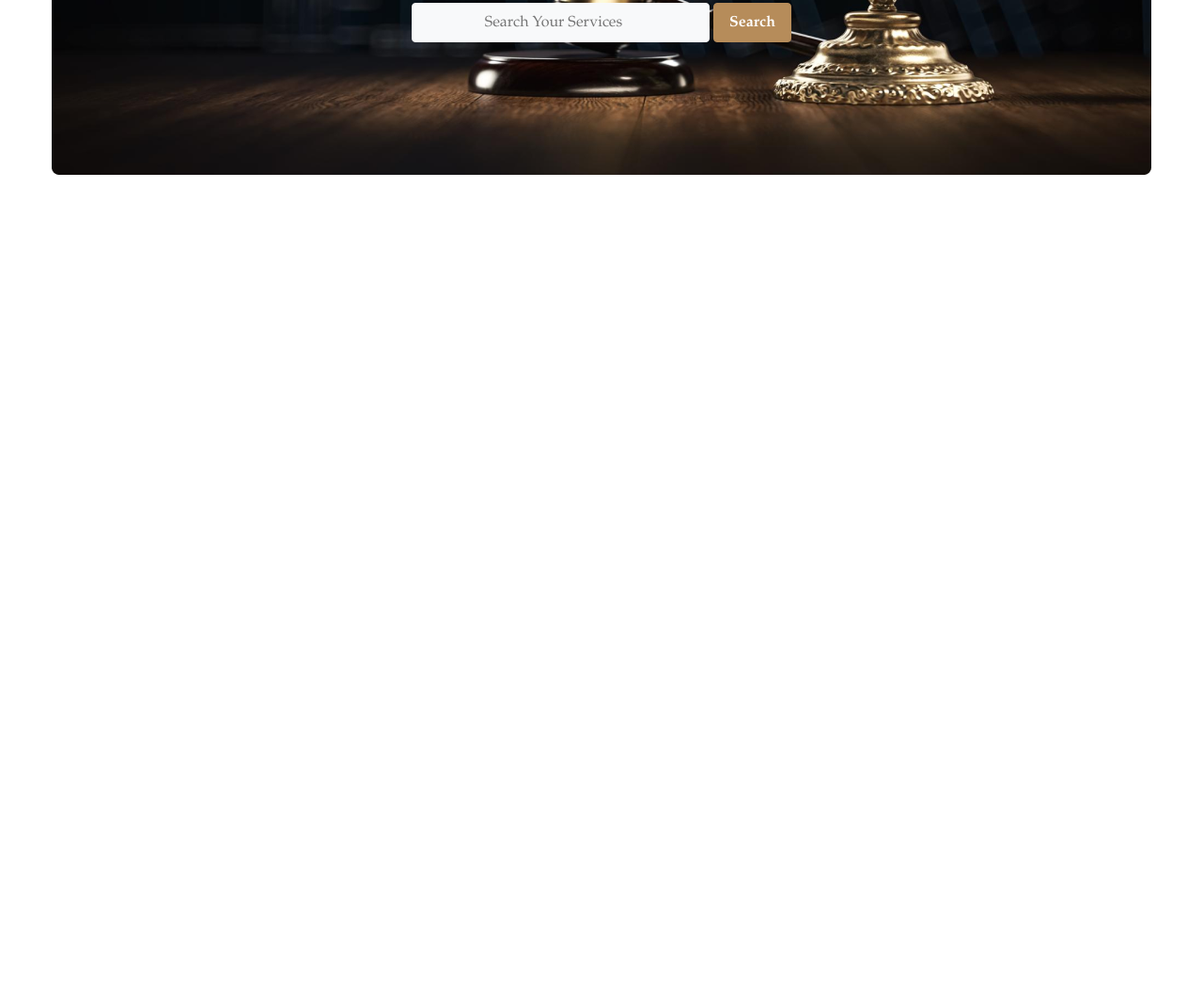
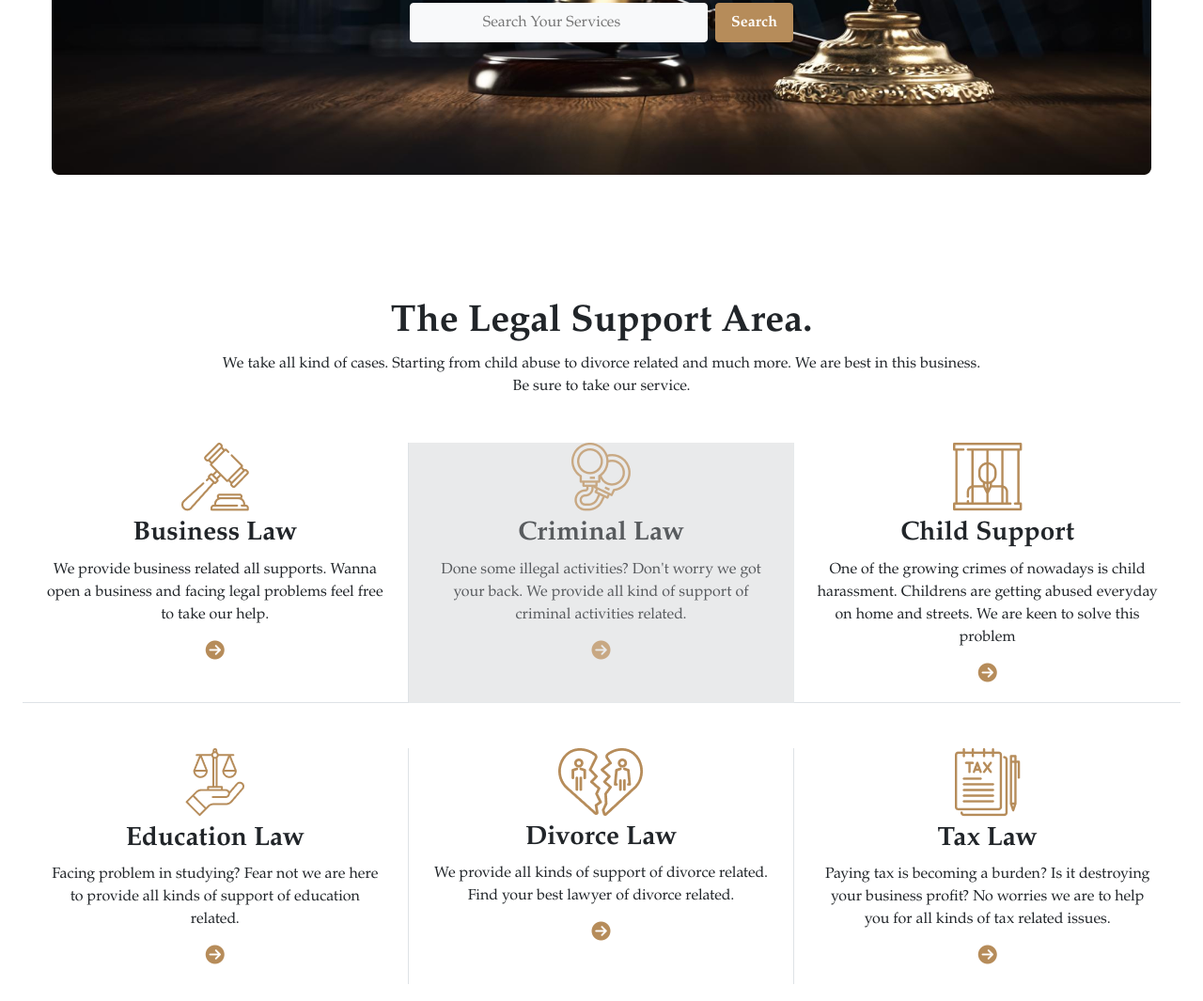
Before and after one commit to jahid902/Legal-Solutions-Website, a plain HTML site: page index.html in a window 1280 px wide. Shown: the part 559-1624 px from the top of the page at 94% size. Before the commit the page ends 870 px from the top, so only its background shows below. Drawn offline with nearby package versions, Linux system fonts and the light colour scheme.

Commit message:
updated banner and completed 2nd section

```diff
--- a/index.html
+++ b/index.html
@@ -4,10 +4,15 @@
     <meta charset="utf-8">
     <meta name="viewport" content="width=device-width, initial-scale=1">
     <title>Legal Solution</title>
+
     <link href="https://cdn.jsdelivr.net/npm/bootstrap@5.3.0-alpha1/dist/css/bootstrap.min.css" rel="stylesheet" integrity="sha384-GLhlTQ8iRABdZLl6O3oVMWSktQOp6b7In1Zl3/Jr59b6EGGoI1aFkw7cmDA6j6gD" crossorigin="anonymous">
+
     <link rel="stylesheet" href="styles/styles.css">
+
     <link rel="stylesheet" href="styles/bootstrap.css">
+
     <script src="https://kit.fontawesome.com/a5b4a354ac.js" crossorigin="anonymous"></script>
+
   </head>
 
   <body class="container-fluid">
@@ -48,7 +53,7 @@
             </div>
             <!-- end of navbar -->
 
-            <div class="banner-section d-flex flex-column justify-content-center text-center align-items-center text-center">
+            <div class="banner-section d-flex flex-column justify-content-center text-center align-items-center text-center mb-2">
                 <h1 class="text-white fw-bolder display-3">
                     We Provide Effective <br> Legal solutions.
                 </h1>
@@ -57,15 +62,81 @@
                 </p>
 
                     <div>
-                    <input class="text-secondary btn btn-light py-2 px-5" type="search" name="" id="" placeholder="Search Your Services">
-                    <button class="btn btn-primary px-3 py-2 fw-bold" type="submit">Search</button>
+                    <input class="text-secondary btn btn-light py-2 px-5 me-1" type="search" name="" id="" placeholder="Search Your Services">
+                    <button class="btn btn-primary px-3 py-2 fw-bolder" type="submit">Search</button>
                     </div>
             </div>
         </section>
     </header>
+
+
+    <!-- End of Header Section -->
+
     <main>
+      <section>
+
+        <div class="text-center mb-3">
+          <h2 class="display-6 fw-semibold">
+            The Legal Support Area.
+          </h2>
+          <p>
+            We take all kind of cases. Starting from child abuse to divorce related and much more. We are best in this business. <br> Be sure to take our service.
+          </p>
+        </div>
+
+        <div>
+          <div class="container-fluid text-center my-5">
+            <div class="row row-cols-1 row-cols-md-3 g-5 ">
+              <div class="col border border-top-0 border-start-0 border-1">
+                <img src="images/business.png" alt="">
+                <h3 class="mt-2 fw-bold">Business Law</h3>
+                <p class="fw-light">We provide business related all supports. Wanna open a business and facing legal problems feel free to take our help.</p>
+                <p><i class="fa-solid fa-circle-arrow-right fs-5 next-vector"></i></p>
+
+              </div>
+              <div class="col bg-secondary-subtle opacity-75
+                border border-top-0 border-start-0 border-1">
+                <img src="images/criminal.png" alt="">
+                <h3 class="mt-2 fw-bold">Criminal Law</h3>
+                <p class="fw-light">Done some illegal activities? Don't worry we got your back. We provide all kind of support of criminal activities related.</p>
+                <p><i class="fa-solid fa-circle-arrow-right fs-5 next-vector"></i></p>
+
+              </div>
+              <div class="col border border-top-0 border-start-0 border-end-0 border-1">
+                <img src="images/child.png" alt="">
+                <h3 class="mt-2 fw-bold">Child Support</h3>
+                <p class="fw-light">One of the growing crimes of nowadays is child harassment. Childrens are getting abused everyday on home and streets. We are keen to solve this problem </p>
+                <p><i class="fa-solid fa-circle-arrow-right fs-5 next-vector"></i></p>
+              </div>
+              <div class="col fw-bold col border border-top-0 border-start-0 border-bottom-0 border-1">
+                <img src="images/education.png" alt="">
+                <h3 class="mt-2 fw-bold">Education Law</h3>
+                <p class="fw-light">Facing problem in studying? Fear not we are here to provide all kinds of support of education related.</p>
+                <p><i class="fa-solid fa-circle-arrow-right fs-5 next-vector"></i></p>
+              </div>
+              <div class="col border border-top-0 border-start-0 border-bottom-0 border-1">
+                <img src="images/divorce.png" alt="">
+                <h3 class="mt-2 fw-bold">Divorce Law</h3>
+                <p class="fw-light">We provide all kinds of support of divorce related. Find your best lawyer of divorce related.</p>
+                <p><i class="fa-solid fa-circle-arrow-right fs-5 next-vector"></i></p>
+              </div>
+              <div class="col">
+                <img src="images/tax.png" alt="">
+                <h3 class="mt-2 fw-bold">Tax Law</h3>
+                <p class="fw-light">Paying tax is becoming a burden? Is it destroying your business profit? No worries we are to help you for all kinds of tax related issues.</p>
+                <p><i class="fa-solid fa-circle-arrow-right fs-5 next-vector"></i></p>
+              </div>
+            </div>
+          </div>
+        </div>
+      </section>
+
+
 
     </main>
+
+
+
     <footer>
 
     </footer>
--- a/styles/styles.css
+++ b/styles/styles.css
@@ -10,3 +10,6 @@
     background-position: center;
     height: 100vh;
 }
+.next-vector{
+    color: #B68C5A;
+}
```
